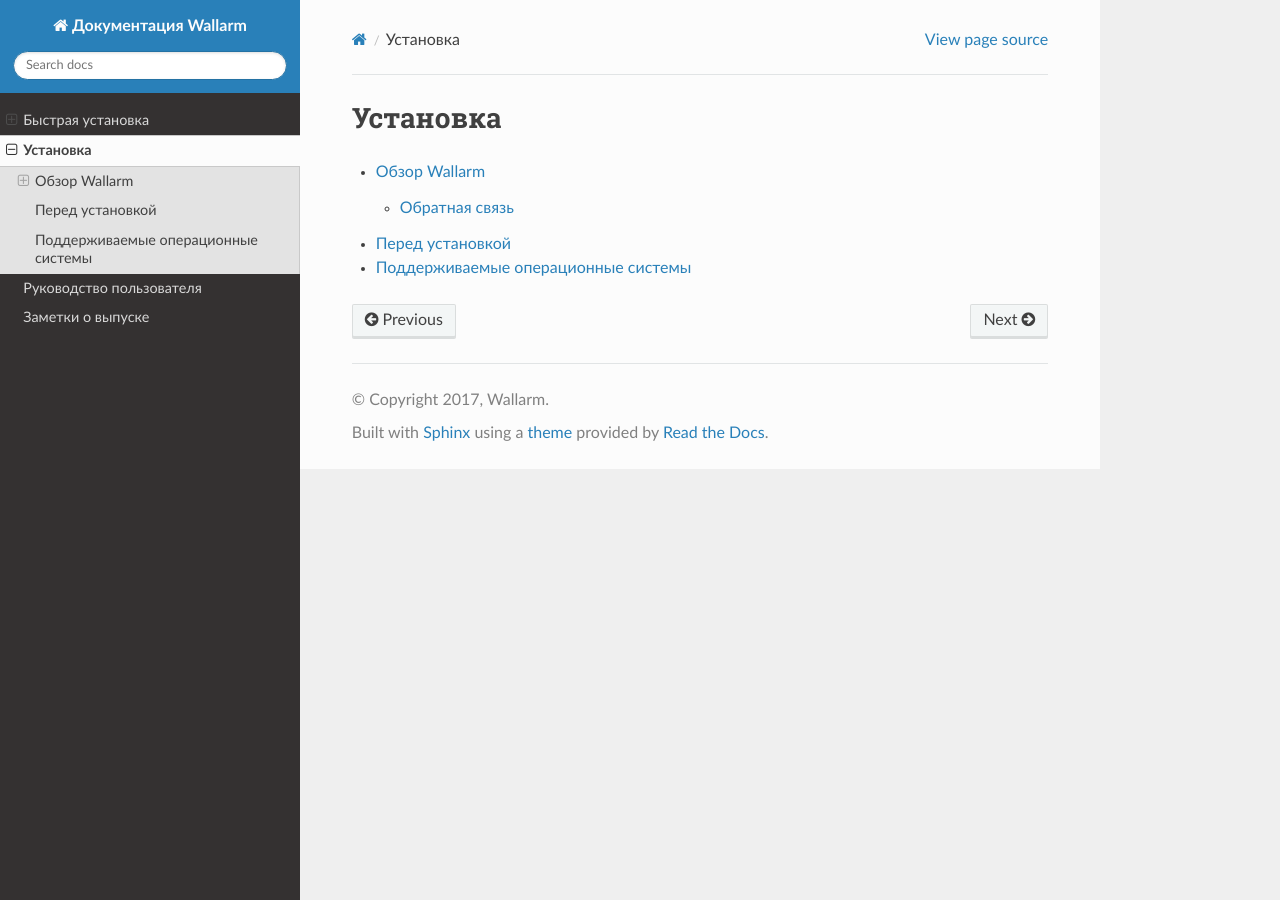
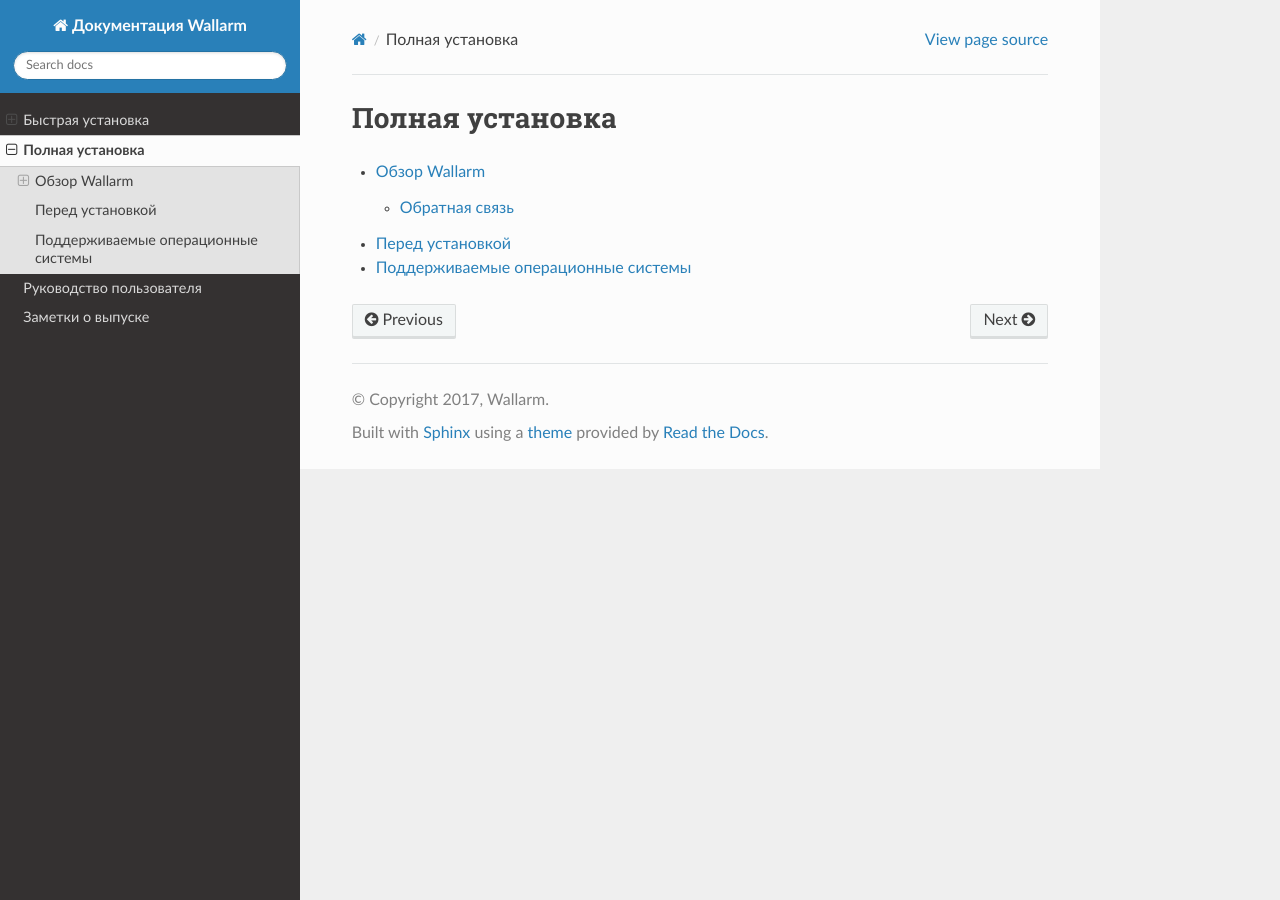
Before and after one commit to akegaviar/wallarm, a Sphinx documentation site: the page built from docs/source/ru/installation-ru.rst, in a window 1280 px wide. Built offline with Sphinx 7.4.7 and the Read the Docs theme 2.0.0, drawn with Linux system fonts in a browser that asks for light colours; pages that are not in the unit, such as notebooks, are missing from menus.

Commit message:
Add full installation to quickstart overview
Change installation name to detailed installation

```diff
--- a/docs/source/ru/installation-ru.rst
+++ b/docs/source/ru/installation-ru.rst
@@ -1,8 +1,8 @@
 .. _installation-guide-ru:
 
-=========
-Установка
-=========
+================
+Полная установка
+================
 
 .. toctree::
    :maxdepth: 3
--- a/docs/source/ru/quickstart-ru/qs-overview-ru.rst
+++ b/docs/source/ru/quickstart-ru/qs-overview-ru.rst
@@ -24,4 +24,4 @@
 
 .. seealso::
 
-     - :ref:`TTK` INSTALLATION GUIDE
+     - :ref:`installation-guide-ru`
```
